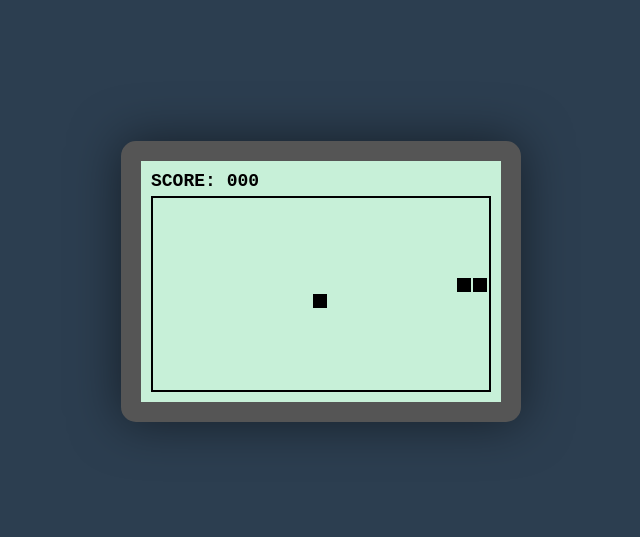
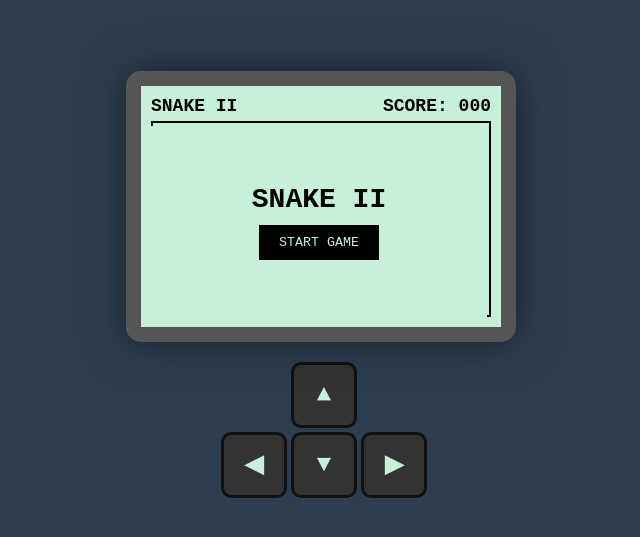
Before and after one commit to YuSuF07-lab/ENG-NARTS-nokia-snake-ai, a plain HTML site: page index.html in a window 1280 px wide. Shown: the part 119-656 px from the top of the page, without its empty margins (319-959 px from the left). Drawn offline with Linux system fonts and the light colour scheme.

Commit message:
Update index.html

```diff
--- a/index.html
+++ b/index.html
@@ -2,29 +2,33 @@
 <html lang="tr">
 <head>
     <meta charset="UTF-8">
-    <title>Nokia 3310 Snake II - Mühendisler Kulübü</title>
+    <meta name="viewport" content="width=device-width, initial-scale=1.0">
+    <title>Nokia 3310 Snake II - Controls & Slow Mode</title>
     <style>
-        /* Nokia 3310 Ekran Renkleri ve Tasarımı */
         body {
             background-color: #2c3e50;
             display: flex;
+            flex-direction: column;
             justify-content: center;
             align-items: center;
             height: 100vh;
             margin: 0;
             font-family: 'Courier New', Courier, monospace;
+            touch-action: manipulation; /* Mobilde kaydırmayı engeller */
         }
-        #game-container {
-            border: 20px solid #555;
+        #game-box {
+            position: relative;
+            border: 15px solid #555;
             border-radius: 15px;
             padding: 10px;
-            background-color: #c7f0d8; /* O meşhur Nokia Yeşili */
-            box-shadow: 0 0 50px rgba(0,0,0,0.5);
+            background-color: #c7f0d8;
+            box-shadow: 0 0 40px rgba(0,0,0,0.5);
         }
         canvas {
             display: block;
             image-rendering: pixelated;
             border: 2px solid #000;
+            max-width: 100%;
         }
         .ui {
             color: #000;
@@ -34,31 +38,114 @@
             font-size: 18px;
             margin-bottom: 5px;
         }
+        #start-screen {
+            position: absolute;
+            top: 40px;
+            left: 10px;
+            width: 336px;
+            height: 192px;
+            background-color: #c7f0d8;
+            display: flex;
+            flex-direction: column;
+            justify-content: center;
+            align-items: center;
+            z-index: 10;
+        }
+        /* Kontrol Tuşları Tasarımı */
+        .controls {
+            margin-top: 20px;
+            display: grid;
+            grid-template-columns: repeat(3, 60px);
+            grid-template-rows: repeat(2, 60px);
+            gap: 10px;
+            justify-content: center;
+        }
+        .btn {
+            width: 60px;
+            height: 60px;
+            background-color: #333;
+            color: #c7f0d8;
+            border: 3px solid #111;
+            border-radius: 10px;
+            font-size: 24px;
+            font-weight: bold;
+            display: flex;
+            justify-content: center;
+            align-items: center;
+            cursor: pointer;
+            user-select: none;
+        }
+        .btn:active { background-color: #555; transform: scale(0.95); }
+        .up { grid-column: 2; }
+        .left { grid-column: 1; grid-row: 2; }
+        .down { grid-column: 2; grid-row: 2; }
+        .right { grid-column: 3; grid-row: 2; }
+
+        h1 { color: #000; margin: 0; font-size: 28px; }
+        button#start-btn {
+            background-color: #000;
+            color: #c7f0d8;
+            border: none;
+            padding: 10px 20px;
+            font-family: inherit;
+            cursor: pointer;
+            margin-top: 10px;
+        }
     </style>
 </head>
 <body>
 
-<div id="game-container">
+<div id="game-box">
     <div class="ui">
+        <span>SNAKE II</span>
         <span>SCORE: <span id="score">000</span></span>
     </div>
+
     <canvas id="snakeGame" width="336" height="192"></canvas>
+
+    <div id="start-screen">
+        <h1>SNAKE II</h1>
+        <button id="start-btn" onclick="startGame()">START GAME</button>
+    </div>
+</div>
+
+<div class="controls">
+    <div class="btn up" onclick="handleControl('UP')">▲</div>
+    <div class="btn left" onclick="handleControl('LEFT')">◀</div>
+    <div class="btn down" onclick="handleControl('DOWN')">▼</div>
+    <div class="btn right" onclick="handleControl('RIGHT')">▶</div>
 </div>
 
 <script>
     const canvas = document.getElementById("snakeGame");
     const ctx = canvas.getContext("2d");
     const scoreElement = document.getElementById("score");
+    const startScreen = document.getElementById("start-screen");
 
-    // Nokia 3310 çözünürlüğü 84x48'dir. 4 kat ölçekleme yapıyoruz.
-    const grid = 4 * 4;
+    const grid = 16;
     let score = 0;
-    let gameSpeed = 100;
+    // HIZ AYARI: 100ms'den 300ms'ye çıkarıldı (1/3 hız)
+    let initialSpeed = 300;
+    let gameSpeed = initialSpeed;
+    let gameRunning = false;
 
     let snake = [{x: 160, y: 80}, {x: 144, y: 80}, {x: 128, y: 80}];
     let dx = grid;
     let dy = 0;
     let food = {x: 0, y: 0};
+
+    function startGame() {
+        startScreen.style.display = "none";
+        gameRunning = true;
+        score = 0;
+        gameSpeed = initialSpeed;
+        scoreElement.innerHTML = "000";
+        snake = [{x: 160, y: 80}, {x: 144, y: 80}, {x: 128, y: 80}];
+        dx = grid;
+        dy = 0;
+        createFood();
+        main();
+    }
 
     function createFood() {
         food.x = Math.floor(Math.random() * (canvas.width / grid)) * grid;
@@ -66,9 +153,12 @@
     }
 
     function main() {
+        if (!gameRunning) return;
+
         if (didGameEnd()) {
-            alert("OYUN BİTTİ! Skorun: " + score);
-            location.reload();
+            gameRunning = false;
+            startScreen.style.display = "flex";
+            startScreen.querySelector('h1').innerText = "GAME OVER";
             return;
         }
 
@@ -87,7 +177,7 @@
     }
 
     function drawSnake() {
-        ctx.fillStyle = "#000"; // Tam siyah yılan
+        ctx.fillStyle = "#000";
         snake.forEach(part => {
             ctx.fillRect(part.x, part.y, grid - 2, grid - 2);
         });
@@ -97,11 +187,10 @@
         const head = {x: snake[0].x + dx, y: snake[0].y + dy};
         snake.unshift(head);
 
-        const didEatFood = snake[0].x === food.x && snake[0].y === food.y;
-        if (didEatFood) {
+        if (snake[0].x === food.x && snake[0].y === food.y) {
             score += 10;
             scoreElement.innerHTML = score.toString().padStart(3, '0');
-            if (gameSpeed > 40) gameSpeed -= 2; // Gittikçe hızlan
+            if (gameSpeed > 100) gameSpeed -= 5; // Yavaşça hızlanma
             createFood();
         } else {
             snake.pop();
@@ -112,11 +201,7 @@
         for (let i = 4; i < snake.length; i++) {
             if (snake[i].x === snake[0].x && snake[i].y === snake[0].y) return true;
         }
-        const hitLeftWall = snake[0].x < 0;
-        const hitRightWall = snake[0].x > canvas.width - grid;
-        const hitTopWall = snake[0].y < 0;
-        const hitBottomWall = snake[0].y > canvas.height - grid;
-        return hitLeftWall || hitRightWall || hitTopWall || hitBottomWall;
+        return snake[0].x < 0 || snake[0].x >= canvas.width || snake[0].y < 0 || snake[0].y >= canvas.height;
     }
 
     function drawFood() {
@@ -124,29 +209,22 @@
         ctx.fillRect(food.x, food.y, grid - 2, grid - 2);
     }
 
-    document.addEventListener("keydown", changeDirection);
-
-    function changeDirection(event) {
-        const LEFT_KEY = 37;
-        const RIGHT_KEY = 39;
-        const UP_KEY = 38;
-        const DOWN_KEY = 40;
-
-        const keyPressed = event.keyCode;
-        const goingUp = dy === -grid;
-        const goingDown = dy === grid;
-        const goingRight = dx === grid;
-        const goingLeft = dx === -grid;
-
-        if (keyPressed === LEFT_KEY && !goingRight) { dx = -grid; dy = 0; }
-        if (keyPressed === UP_KEY && !goingDown) { dx = 0; dy = -grid; }
-        if (keyPressed === RIGHT_KEY && !goingLeft) { dx = grid; dy = 0; }
-        if (keyPressed === DOWN_KEY && !goingUp) { dx = 0; dy = grid; }
+    // Hem Tuşlar Hem Klavye İçin Ortak Kontrol Fonksiyonu
+    function handleControl(dir) {
+        if (dir === 'UP' && dy === 0) { dx = 0; dy = -grid; }
+        if (dir === 'DOWN' && dy === 0) { dx = 0; dy = grid; }
+        if (dir === 'LEFT' && dx === 0) { dx = -grid; dy = 0; }
+        if (dir === 'RIGHT' && dx === 0) { dx = grid; dy = 0; }
     }
 
-    createFood();
-    main();
+    window.addEventListener("keydown", event => {
+        if (event.code === "Space" && !gameRunning) startGame();
+        if (event.keyCode === 38) handleControl('UP');
+        if (event.keyCode === 40) handleControl('DOWN');
+        if (event.keyCode === 37) handleControl('LEFT');
+        if (event.keyCode === 39) handleControl('RIGHT');
+    });
+
 </script>
-
 </body>
 </html>
```
